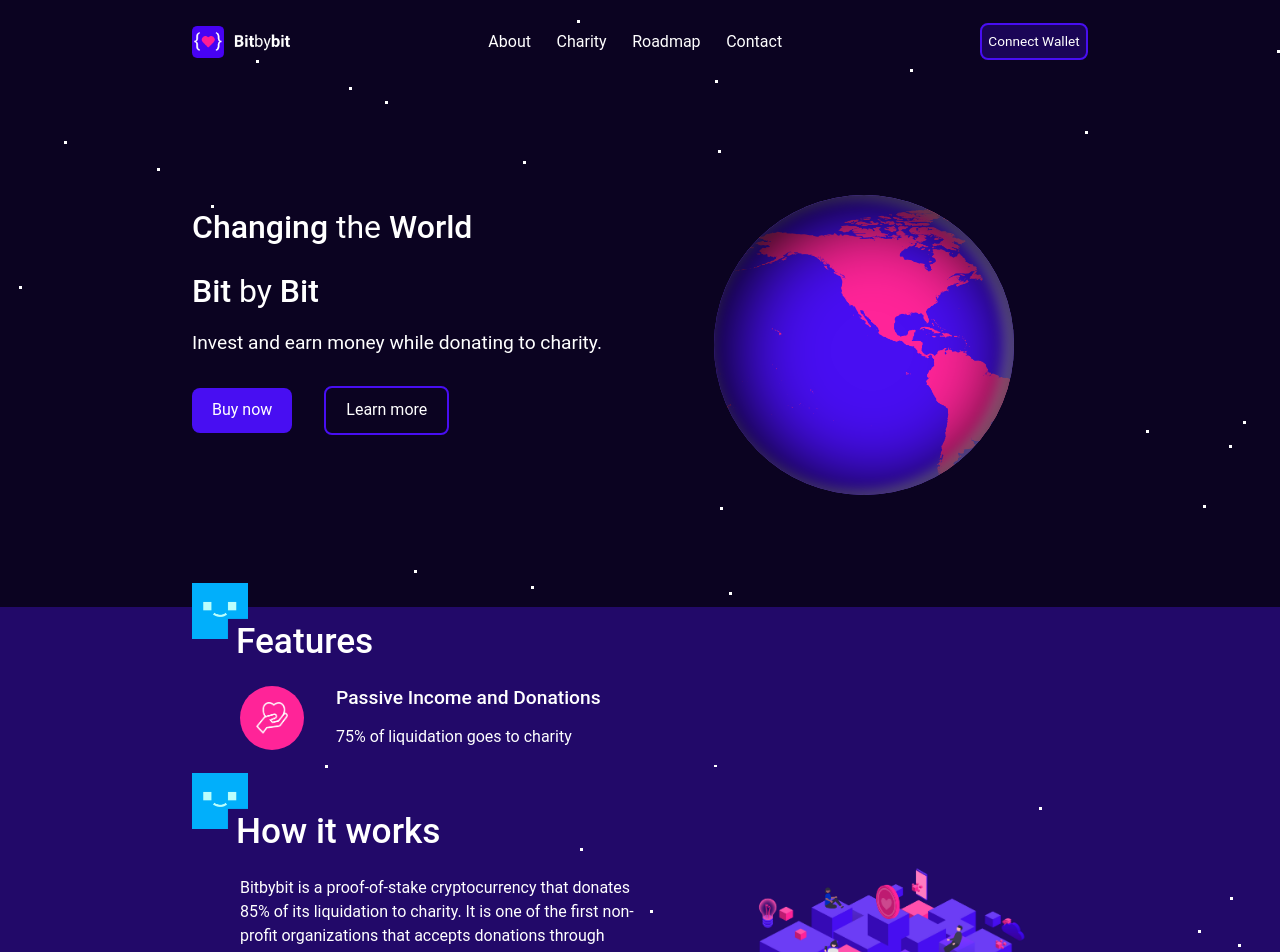
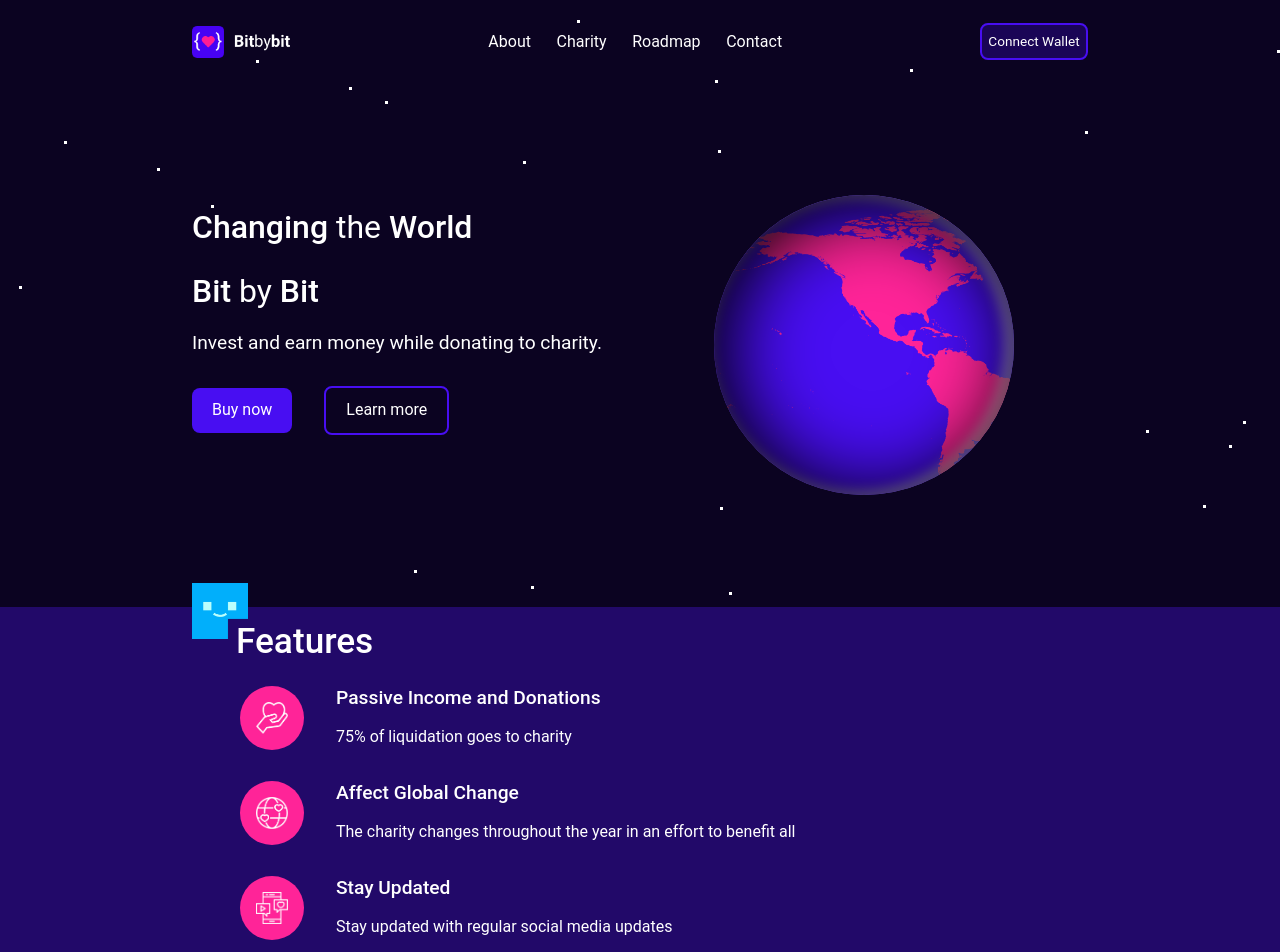
Before and after one commit to lightswarm124/bitbybit-frontend, a React (Create React App) app: page / in a window 1280 px wide. Shown: the top 952 px of the page. Built offline with nearby package versions, Linux system fonts and the light colour scheme.

Commit message:
Add feature section

```diff
--- a/src/components/Features.js
+++ b/src/components/Features.js
@@ -2,19 +2,21 @@ import React from "react";
 import ContentWrapper from "./ContentWrapper";
 import BlockHeading from "./_ui/BlockHeading";
 import CharityIcon from "../images/icons/charity-icon.png";
-// import GlobeIcon from "../images/icons/globe-icon.png";
-// import PhoneIcon from "../images/icons/phone-icon.png";
+import GlobeIcon from "../images/icons/globe-icon.png";
+import PhoneIcon from "../images/icons/phone-icon.png";
 import styled from "@emotion/styled";
 
 const FeatureWrapper = styled.div`
   background-color: #220969;
   position: relative;
   z-index: 99999;
+  padding-bottom: 2rem;
 
   .feature {
     display: flex;
     flex-direction: row;
     margin-left: 3rem;
+    margin-bottom: 1rem;
 
     .icon-wrapper {
       background-color: #ff2498;
@@ -59,6 +61,27 @@ const Features = () => {
             <p>75% of liquidation goes to charity</p>
           </div>
         </div>
+        <div className="feature">
+          <div className="icon-wrapper">
+            <img src={GlobeIcon} alt="" />
+          </div>
+          <div className="text-wrapper">
+            <h3>Affect Global Change</h3>
+            <p>
+              The charity changes throughout the year in an effort to benefit
+              all
+            </p>
+          </div>
+        </div>
+        <div className="feature">
+          <div className="icon-wrapper">
+            <img src={PhoneIcon} alt="" />
+          </div>
+          <div className="text-wrapper">
+            <h3>Stay Updated</h3>
+            <p>Stay updated with regular social media updates</p>
+          </div>
+        </div>
       </ContentWrapper>
     </FeatureWrapper>
   );
```
